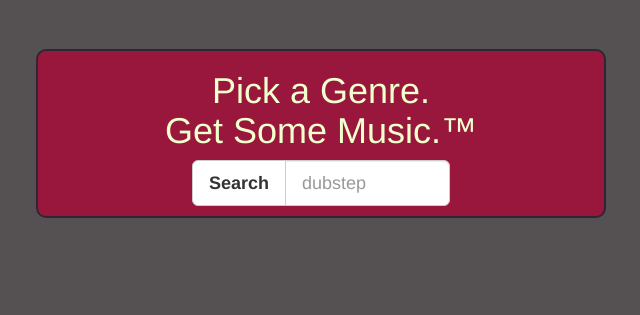
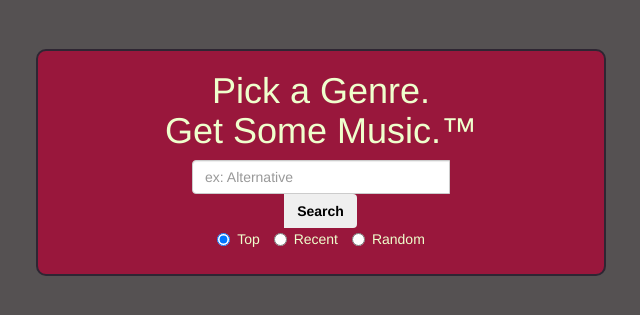
Before and after one commit to Mester/demo-day-vikings, a Flask app: page / in a window 1280 px wide. Shown: the part 51-366 px from the top of the page, without its empty margins (319-959 px from the left). Run offline with Flask 2, Linux system fonts and the light colour scheme; some libraries are stand-ins or nearby versions.

Commit message:
Changed up some stuff in views and api_access
almost got it working. yes this is a horrible description

```diff
--- a/my_app/api_access.py
+++ b/my_app/api_access.py
@@ -133,7 +133,7 @@ def save_JSON_data(JSON_list): #TODO: More descriptive name
                 try:
                     all_song_posts.append(Post.create_from_post_JSON(post))
                 except:
-                    print(post["data"]["title"])
+                    # print(post["data"]["title"])
                     # Count songs that have formatting errors
                     omit_count += 1
                 # Count songs that are successfully received
@@ -243,21 +243,24 @@ def get_10_songs(list_type): #TODO: more descriptive name
     Keyword arguments:
     list_type -- user can select how songs are sorted: RECENT, TOP, RANDOM (HOT to be added)
     """
-    if list_type == RECENT:
+
+    sorted_song_list = []
+
+    if list_type == RECENT or list_type.lower() == "recent":
         # Sort songs by RECENT first and print them out
         selected_songs.sort(key=lambda x: x.timestamp, reverse=True)
-        for i in range(10):
-            if i == len(selected_songs):
-                break
-            print(str(i + 1) + " " + selected_songs[i].artist + " - " + selected_songs[i].title + " " + str(selected_songs[i].timestamp))
-    elif list_type == TOP:
+        for i in range(min(10, len(selected_songs))):
+            sorted_song_list.append(selected_songs[i])
+        return sorted_song_list
+            # print(str(i + 1) + " " + selected_songs[i].artist + " - " + selected_songs[i].title + " " + str(selected_songs[i].timestamp))
+    elif list_type == TOP or list_type.lower() == "top":
         # Sort songs by TOP first and print them out
         selected_songs.sort(key=lambda x: x.score, reverse=True)
-        for i in range(10):
-            if i == len(selected_songs):
-                break
-            print(str(i + 1) + " " + selected_songs[i].artist + " - " + selected_songs[i].title + " " + str(selected_songs[i].score))
-    elif list_type == RANDOM:
+        for i in range(min(10, len(selected_songs))):
+            sorted_song_list.append(selected_songs[i])
+        return sorted_song_list
+            # print(str(i + 1) + " " + selected_songs[i].artist + " - " + selected_songs[i].title + " " + str(selected_songs[i].score))
+    elif list_type == RANDOM or list_type.lower() == "random":
         # Sort songs randomly and print them out
         # Create a random list of 10 indexes (if possible) and print out songs from the list using them
         random_index_list = []
@@ -266,13 +269,15 @@ def get_10_songs(list_type): #TODO: more descriptive name
             if temp_idx not in random_index_list:
                 random_index_list.append(temp_idx)
         for i in random_index_list:
-            print(str(i + 1) + " " + selected_songs[i].artist + " - " + selected_songs[i].title)
+            sorted_song_list.append(selected_songs[i])
+        return sorted_song_list
+            # print(str(i + 1) + " " + selected_songs[i].artist + " - " + selected_songs[i].title)
     else:
         # add assertion here or something
-        print("Error: invalid list type")
+        print("Error: invalid list type: ", list_type)
 
 
-def temporary_main(search_type, sort_type, search_term):
+def get_songs(search_type, sort_type, search_term):
     """Temporary main function to run all code
 
     Keyword arguments:
@@ -294,10 +299,11 @@ def temporary_main(search_type, sort_type, search_term):
     else:
         raise Exception("Invalid Search Type") # TODO: better error handling
     # print_song_info(selected_songs)
-    get_10_songs(sort_type)
+    song_list = get_10_songs(sort_type)
+    return song_list
 
 token = access_token()
 
 # TRY IT OUT!
-# temporary_main(GENRE, RANDOM, "Rock")
-temporary_main(YEAR, TOP, 2015)
+# get_songs(GENRE, RANDOM, "Rock")
+# get_songs(YEAR, TOP, 2015)
--- a/my_app/static/theme.css
+++ b/my_app/static/theme.css
@@ -26,3 +26,12 @@ body {
     width: 50%;
     text-align: center;
 }
+
+.custom-pick-genre .btn {
+  color: black;
+  font-weight: bold;
+}
+
+#search_bar input {
+  display: inline-block;
+}
--- a/my_app/templates/base.html
+++ b/my_app/templates/base.html
@@ -13,7 +13,7 @@
         <link rel="stylesheet" href="https://maxcdn.bootstrapcdn.com/bootstrap/3.3.6/css/bootstrap.min.css" integrity="sha384-1q8mTJOASx8j1Au+a5WDVnPi2lkFfwwEAa8hDDdjZlpLegxhjVME1fgjWPGmkzs7" crossorigin="anonymous">
 
         <!-- Custom styles -->
-        <link rel="stylesheet" type="text/css" href="../static/theme.css">
+        <link rel="stylesheet" type="text/css" href="{{ url_for('static', filename='theme.css') }}">
     </head>
 
     <body>
--- a/my_app/templates/index.html
+++ b/my_app/templates/index.html
@@ -3,15 +3,36 @@
 <!-- This is all placeholder stuff. -->
 
 <div class="custom-pick-genre"><h1>Pick a Genre.<br/>Get Some Music.&#8482</h1>
-
   <div class="row">
       <div class="col-lg-6 col-lg-offset-3">
         <div class="input-group input-group-lg">
 
+<!--             <form role="form" action="" method="POST">
             <span class="input-group-btn">
               <button class="btn btn-default" type="button"><strong>Search</strong></button>
             </span>
-            <input type="text" class="form-control" placeholder="dubstep">
+            <input type="text" class="form-control" name="search_term" placeholder="Alternative">
+          </form> -->
+
+          <form role="form" action="" method="POST">
+            <div class="form-group">
+              <div id="search_bar">
+                <input type="text" class="form-control" name="search_term" placeholder="ex: Alternative">
+                <span class="input-group-btn">
+                  <button type="submit" class="btn btn-submit">Search</button>
+                </span>
+              </div>
+              <label class="radio-inline">
+                <input type="radio" name="sort_type" value="TOP" checked> Top
+              </label>
+              <label class="radio-inline">
+                <input type="radio" name="sort_type" value="RECENT"> Recent
+              </label>
+              <label class="radio-inline">
+                <input type="radio" name="sort_type" value="RANDOM"> Random
+              </label>
+            </div>
+          </form>
 
         </div><!-- /input-group -->
     </div>
--- a/my_app/views.py
+++ b/my_app/views.py
@@ -1,22 +1,31 @@
 import os
 import markdown
-from flask import Flask, render_template
+from api_access import get_songs
+from flask import Flask, render_template, request
 from flask import Markup
-from my_app import app
+from my_app import app, api_access
 
 
-@app.route('/')
+@app.route('/', methods=['GET', 'POST'])
 def index():
-    #show search params: genre (maybe year), filter (hot, top, random, new)
-    #redirect to results page
+    if request.method == 'POST':
+        search_term = formatName(request.form['search_term'])
+        sort_type = formatName(request.form['sort_type'])
+        song_list = get_songs(api_access.GENRE, sort_type, search_term)
+        return redirect(url_for('show_results', song_list=song_list))
     return render_template('index.html')
 
-#mock
-@app.route('/list/<genre>/<filter>')
-def show_results():
-    #next_listing()
-    #other data handling
-    return render_template('results.html')
+
+@app.route('/list/<search_term>/<sort_type>', methods=['POST', 'GET'])
+def show_results(search_term, sort_type):
+    if request.method == 'POST':
+        search_term = formatName(request.form['search_term'])
+        sort_type = formatName(request.form['sort_type'])
+        song_list = get_songs(api_access.GENRE, sort_type, search_term)
+        return redirect(url_for('show_results', song_list=song_list))
+    song_list = get_songs(api_access.GENRE, sort_type, search_term)
+    return render_template('results.html', song_list=song_list)
+
 
 @app.route('/about')
 def show_about():
```
Lines whose indentation alone changed are shown as unchanged.
